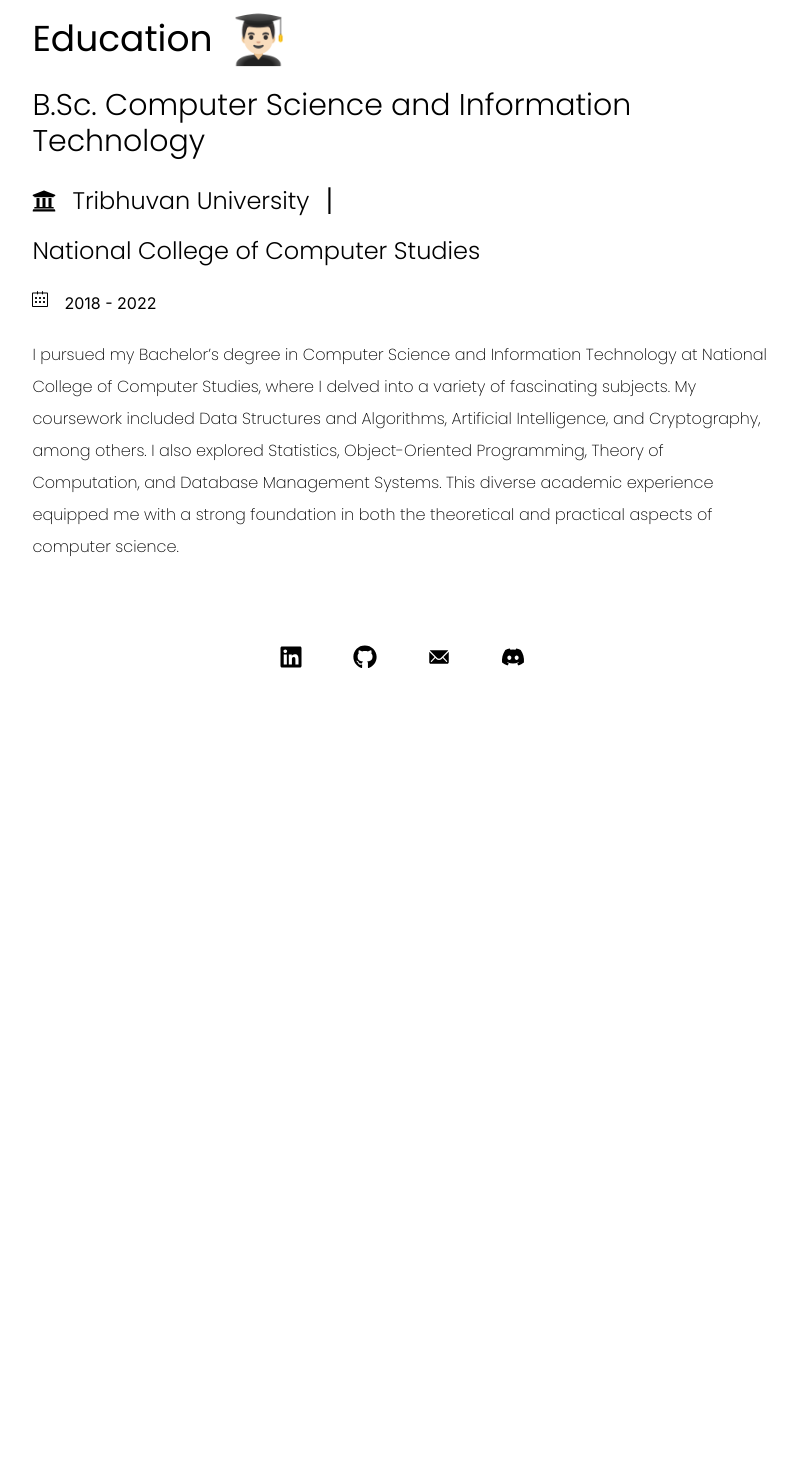
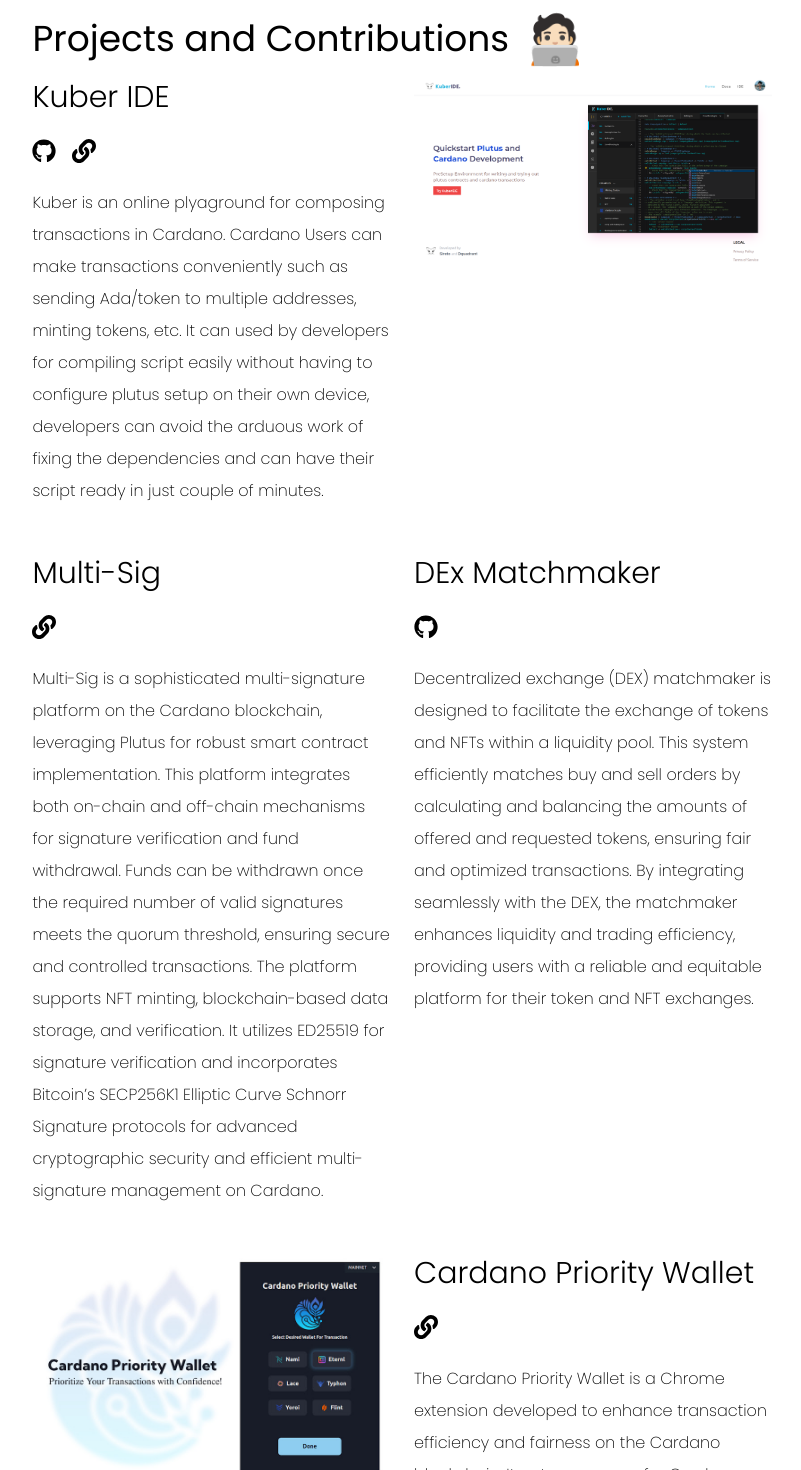
Before and after one commit to reeshavacharya/portfolio, a Next.js app: page / in a window 1280 px wide. Shown: the part 1300-2770 px from the top of the page, without its empty margins (238-1039 px from the left). Before the commit the page ends 2043 px from the top, so only its background shows below. Built offline with nearby package versions, Linux system fonts and the light colour scheme.

Commit message:
Make other fields responsive

```diff
--- a/src/app/page.tsx
+++ b/src/app/page.tsx
@@ -3,7 +3,7 @@
 import Education from "@/components/Education";
 import Hello from "@/components/Hello";
 import Mugshot from "@/components/mugshot";
-// import Projects from "@/components/Projects";
+import Projects from "@/components/Projects";
 import TechStack from "@/components/TechStack";
 
 export default function Home() {
@@ -16,7 +16,7 @@
         </div>
         <TechStack />
         <AboutMe />
-        {/* <Projects /> */}
+        <Projects />
         <Education />
         <div className="grid justify-center">
           <Contact />
--- a/src/components/Hello.tsx
+++ b/src/components/Hello.tsx
@@ -1,4 +1,3 @@
-// import Image from "next/image";
 import Contact from "./Contact";
 import Mugshot from "./mugshot";
 
--- a/src/components/Projects.tsx
+++ b/src/components/Projects.tsx
@@ -4,16 +4,15 @@
 import PriorityWallet from "../../public/priority.jpg";
 const Projects = () => {
   return (
-    <>
-      <div className="stacks">
-        <div className="flex gap-4">
+    <div className="grid justify-center gap-12 w-full sm:w-full lg:w-3/5 xl:w-3/5">
+      <div className="grid gap-4">
+        <div className="flex items-center gap-4">
           <h1 className="poppins-regular text-4xl font-bold">
-            Projects & Contributions
+            Projects and Contributions
           </h1>
-          <h1 className="text-5xl">🧑🏻‍💻</h1>
+          <h1 className="text-5xl lg:text-5xl sm:text-6xl">🧑🏻‍💻</h1>
         </div>
-      </div>
-      <div className="stacks">
+        <div className="grid items-start lg:grid-cols-2 gap-6">
           <div className="grid gap-6">
             <h1 className="poppins-thin text-3xl font-bold">Kuber IDE</h1>
             <div className="flex gap-4 text-2xl">
@@ -33,19 +32,28 @@
               </a>
             </div>
             <p className="poppins-semibold leading-loose">
-            Kuber is an online plyaground for composing transactions in Cardano.
-            Cardano Users can make transactions conveniently such as sending
-            Ada/token to multiple addresses, minting tokens, etc. It can used by
-            developers for compiling script easily without having to configure
-            plutus setup on their own device, developers can avoid the arduous
-            work of fixing the dependencies and can have their script ready in
-            just couple of minutes.
+              Kuber is an online plyaground for composing transactions in
+              Cardano. Cardano Users can make transactions conveniently such as
+              sending Ada/token to multiple addresses, minting tokens, etc. It
+              can used by developers for compiling script easily without having
+              to configure plutus setup on their own device, developers can
+              avoid the arduous work of fixing the dependencies and can have
+              their script ready in just couple of minutes.
             </p>
           </div>
-        <Image src={kuberIDE} width={600} height={600} alt={"python"} />
+          <div className="justify-center">
+            <Image
+              src={kuberIDE}
+              width={600}
+              height={600}
+              alt={"kuber-ide"}
+              className="items-start"
+            />
           </div>
-      {/* ----------------------------------------------------------------------------------------------------------------------- */}
-      <div className="stacks">
+        </div>
+      </div>
+      <div className="grid gap-4">
+        <div className="grid items-start lg:grid-cols-2 gap-6">
           <div className="grid gap-6">
             <h1 className="poppins-thin text-3xl font-bold">Multi-Sig</h1>
             <div className="flex gap-4 text-2xl">
@@ -58,17 +66,18 @@
               </a>
             </div>
             <p className="poppins-semibold leading-loose">
-            Multi-Sig is a sophisticated multi-signature platform on the Cardano
-            blockchain, leveraging Plutus for robust smart contract
-            implementation. This platform integrates both on-chain and off-chain
-            mechanisms for signature verification and fund withdrawal. Funds can
-            be withdrawn once the required number of valid signatures meets the
-            quorum threshold, ensuring secure and controlled transactions. The
-            platform supports NFT minting, blockchain-based data storage, and
-            verification. It utilizes ED25519 for signature verification and
-            incorporates Bitcoin’s SECP256K1 Elliptic Curve Schnorr Signature
-            protocols for advanced cryptographic security and efficient
-            multi-signature management on Cardano.
+              Multi-Sig is a sophisticated multi-signature platform on the
+              Cardano blockchain, leveraging Plutus for robust smart contract
+              implementation. This platform integrates both on-chain and
+              off-chain mechanisms for signature verification and fund
+              withdrawal. Funds can be withdrawn once the required number of
+              valid signatures meets the quorum threshold, ensuring secure and
+              controlled transactions. The platform supports NFT minting,
+              blockchain-based data storage, and verification. It utilizes
+              ED25519 for signature verification and incorporates Bitcoin’s
+              SECP256K1 Elliptic Curve Schnorr Signature protocols for advanced
+              cryptographic security and efficient multi-signature management on
+              Cardano.
             </p>
           </div>
           <div className="grid gap-6">
@@ -84,19 +93,28 @@
             </div>
             <p className="poppins-semibold leading-loose">
               Decentralized exchange (DEX) matchmaker is designed to facilitate
-            the exchange of tokens and NFTs within a liquidity pool. This system
-            efficiently matches buy and sell orders by calculating and balancing
-            the amounts of offered and requested tokens, ensuring fair and
-            optimized transactions. By integrating seamlessly with the DEX, the
-            matchmaker enhances liquidity and trading efficiency, providing
-            users with a reliable and equitable platform for their token and NFT
-            exchanges.
+              the exchange of tokens and NFTs within a liquidity pool. This
+              system efficiently matches buy and sell orders by calculating and
+              balancing the amounts of offered and requested tokens, ensuring
+              fair and optimized transactions. By integrating seamlessly with
+              the DEX, the matchmaker enhances liquidity and trading efficiency,
+              providing users with a reliable and equitable platform for their
+              token and NFT exchanges.
             </p>
           </div>
         </div>
-      {/* ----------------------------------------------------------------------------------------------------------------------- */}
-      <div className="stacks">
-        <Image src={PriorityWallet} width={600} height={600} alt={"python"} />
+      </div>
+      <div className="grid gap-4">
+        <div className="grid items-start lg:grid-cols-2 gap-6">
+          <div className="justify-center">
+            <Image
+              src={PriorityWallet}
+              width={600}
+              height={600}
+              alt={"kuber-ide"}
+              className="items-start"
+            />
+          </div>
           <div className="grid gap-6">
             <h1 className="poppins-thin text-3xl font-bold">
               Cardano Priority Wallet
@@ -118,13 +136,14 @@
               transaction parameters. This tool prioritizes transactions by
               analyzing fee structures and adjusting execution units, which
               accelerates minting processes and reduces overall fees. By
-            dynamically managing transaction fees, the extension ensures prompt
-            and equitable processing, improving user experience and transaction
-            confirmation times on the Cardano network.
+              dynamically managing transaction fees, the extension ensures
+              prompt and equitable processing, improving user experience and
+              transaction confirmation times on the Cardano network.
             </p>
           </div>
         </div>
-      {/* ----------------------------------------------------------------------------------------------------------------------- */}
+      </div>
+      <div className="grid justify-center gap-4">
         <p className="poppins-thin">
           Visit{" "}
           <a
@@ -137,8 +156,55 @@
           </a>{" "}
           to know more.
         </p>
-    </>
+        &nbsp;
+      </div>
+    </div>
   );
 };
 
 export default Projects;
+
+//   {/* ----------------------------------------------------------------------------------------------------------------------- */}
+//   <div className="stacks">
+//     <Image src={PriorityWallet} width={600} height={600} alt={"python"} />
+//     <div className="grid gap-6">
+//       <h1 className="poppins-thin text-3xl font-bold">
+//         Cardano Priority Wallet
+//       </h1>
+//       <div className="flex gap-4 text-2xl">
+// <a
+//   href="https://chromewebstore.google.com/detail/cardano-priority-wallet/olphehilbcklnaaeifndonaeadjgjlid"
+//   target="_blank"
+//   rel="noopener noreferrer"
+// >
+//   <FaLink />
+// </a>
+//       </div>
+//       <p className="poppins-semibold leading-loose">
+// The Cardano Priority Wallet is a Chrome extension developed to
+// enhance transaction efficiency and fairness on the Cardano
+// blockchain. It acts as a proxy for Cardano wallet extensions,
+// leveraging Maximal Extractable Value (MEV) principles to optimize
+// transaction parameters. This tool prioritizes transactions by
+// analyzing fee structures and adjusting execution units, which
+// accelerates minting processes and reduces overall fees. By
+// dynamically managing transaction fees, the extension ensures prompt
+// and equitable processing, improving user experience and transaction
+// confirmation times on the Cardano network.
+//       </p>
+//     </div>
+//   </div>
+//   {/* ----------------------------------------------------------------------------------------------------------------------- */}
+// <p className="poppins-thin">
+//   Visit{" "}
+//   <a
+//     href="https://github.com/reeshavacharya"
+//     target="_blank"
+//     rel="noopener noreferrer"
+//     className="text-blue-500 underline"
+//   >
+//     my github
+//   </a>{" "}
+//   to know more.
+// </p>
+// </>
```
Lines whose indentation alone changed are shown as unchanged.
